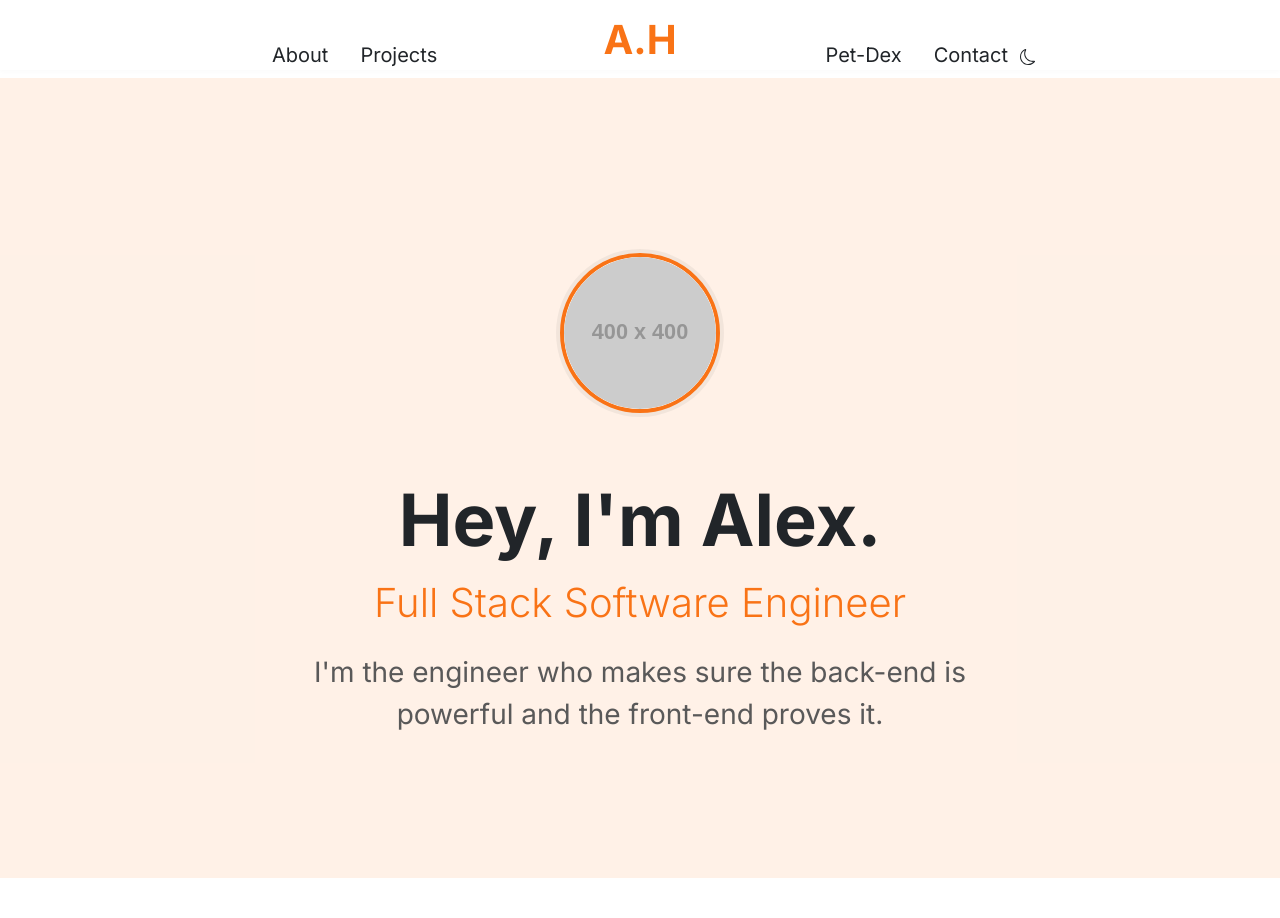
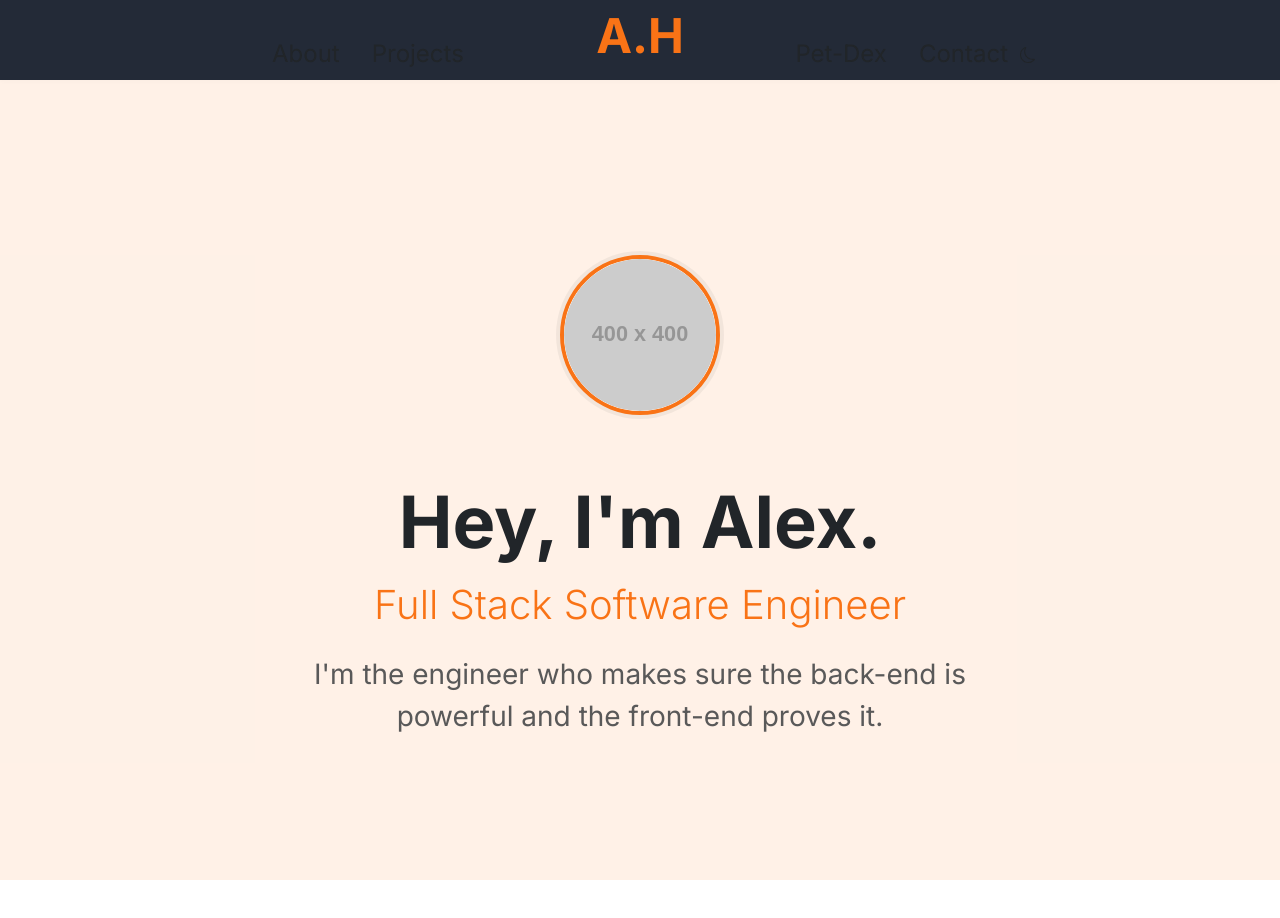
Before and after one commit to mistahoward/mistahoward.github.io, a Preact app in the folder frontend/: page / in a window 1280 px wide. Shown: the top 918 px of the page. Built offline with nearby package versions, Linux system fonts and the light colour scheme; no server answers.

Commit message:
feat: sticky header feat: clamping font size dependent on display size feat: fancy scrolling mechanics feat: "glass" blur on navbar

```diff
--- a/frontend/src/app.tsx
+++ b/frontend/src/app.tsx
@@ -13,7 +13,7 @@ export const App = () => {
 		<>
 			<Navbar />
 
-			<main className="pt-2">
+			<main>
 				<section id="home" className="min-vh-100 d-flex align-items-center justify-content-center bg-primary bg-opacity-10">
 					<div className="container text-center">
 						<div className="row justify-content-center">
--- a/frontend/src/components/Navbar.tsx
+++ b/frontend/src/components/Navbar.tsx
@@ -1,3 +1,4 @@
+import { useEffect, useState } from "preact/hooks";
 import { ThemeToggle } from "./ThemeToggle";
 import type { NavItem } from "../types/navbar.types";
 
@@ -12,6 +13,24 @@ const rightNavItems: NavItem[] = [
 ];
 
 export const Navbar = () => {
+	const [activeSection, setActiveSection] = useState<string>("");
+
+	useEffect(() => {
+		const sectionIds = [...leftNavItems.map(item => item.id), ...rightNavItems.map(item => item.id)];
+		const handleScroll = () => {
+			const active = sectionIds.find(id => {
+				const section = document.getElementById(id);
+				if (!section) return false;
+				const rect = section.getBoundingClientRect();
+				return rect.top <= 80 && rect.bottom > 80;
+			});
+			setActiveSection(active || "");
+		};
+		document.addEventListener("scroll", handleScroll, { passive: true });
+		handleScroll();
+		return () => document.removeEventListener("scroll", handleScroll);
+	}, []);
+
 	const scrollToSection = (sectionId: string) => {
 		const element = document.getElementById(sectionId);
 		if (element) element.scrollIntoView({ behavior: "smooth", block: "start" });
@@ -29,7 +48,11 @@ export const Navbar = () => {
 		<nav className="custom-navbar">
 			<div className="navbar-section left">
 				{leftNavItems.map(item => (
-					<button key={item.id} className="nav-link" onClick={() => handleNavClick(item)}>
+					<button
+						key={item.id}
+						className={`nav-link${activeSection === item.id ? " active" : ""}`}
+						onClick={() => handleNavClick(item)}
+					>
 						{item.label}
 					</button>
 				))}
@@ -41,7 +64,11 @@ export const Navbar = () => {
 			</div>
 			<div className="navbar-section right">
 				{rightNavItems.map(item => (
-					<button key={item.id} className="nav-link" onClick={() => handleNavClick(item)}>
+					<button
+						key={item.id}
+						className={`nav-link${activeSection === item.id ? " active" : ""}`}
+						onClick={() => handleNavClick(item)}
+					>
 						{item.label}
 					</button>
 				))}
--- a/frontend/src/main.scss
+++ b/frontend/src/main.scss
@@ -86,9 +86,9 @@
 }
 
 .nav-link {
-	font-size: 1.25rem;
+	font-size: clamp(1rem, 2vw, 1.5rem);
 	&.fw-bold {
-		font-size: 2.5rem;
+		font-size: clamp(2rem, 4vw, 3rem);
 	}
 	&:not(.fw-bold, .theme-toggle) {
 		position: relative;
@@ -106,7 +106,8 @@
 			transform: translateX(-50%);
 		}
 
-		&:hover::after {
+		&:hover::after,
+		&.active::after {
 			width: 100%;
 		}
 	}
@@ -117,13 +118,15 @@
 	align-items: flex-end;
 	justify-content: space-between;
 	padding: 0 2rem;
-	height: 70px;
-	background: var(--bs-body-bg);
+	padding-bottom: 0.5rem;
+	height: 80px;
+	background: rgba(17, 24, 39, 0.92);
+	backdrop-filter: blur(8px);
+	-webkit-backdrop-filter: blur(8px);
 	box-shadow: 0 2px 4px rgba(0,0,0,0.02);
 	position: sticky;
 	top: 0;
 	z-index: 1000;
-	position: relative;
 }
 
 .navbar-section {
@@ -154,7 +157,7 @@
 .navbar-theme-toggle {
 	position: absolute;
 	right: 1rem;
-	bottom: 0;
+	bottom: 0.5;
 	display: flex;
 	align-items: flex-end;
 	height: 100%;
```
